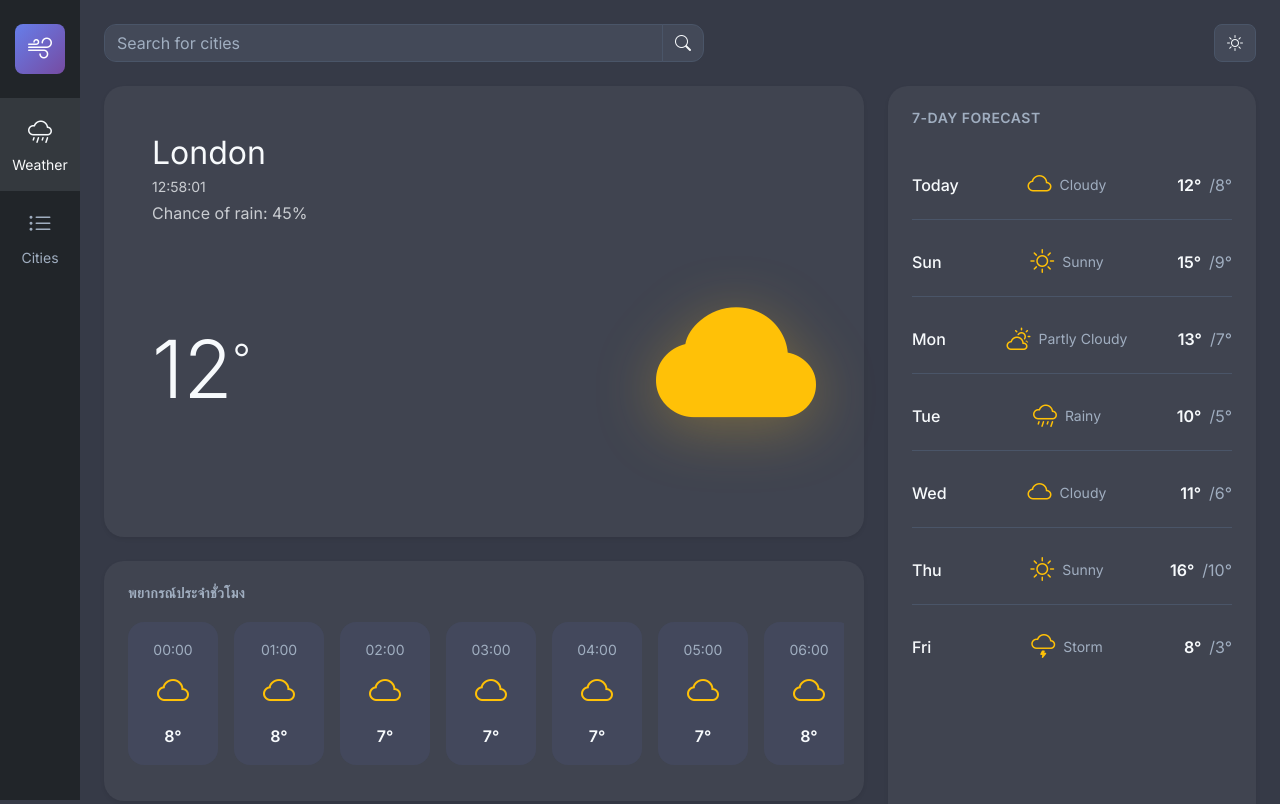
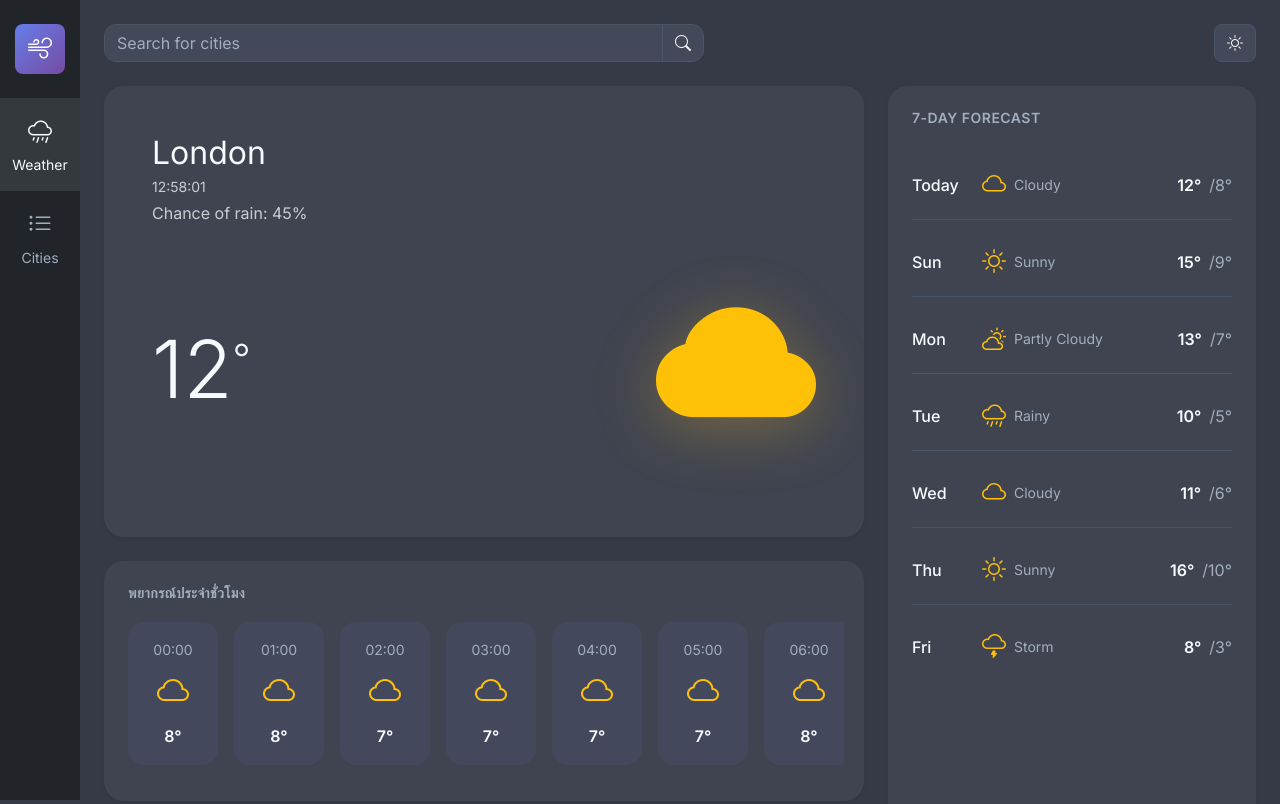
Before and after one commit to fair1998/weather-web, a plain HTML site: page index.html in a window 1280 px wide. Shown: the top 804 px of the page. Drawn offline with nearby package versions, Linux system fonts and the light colour scheme.

Commit message:
Update index.html

```diff
--- a/index.html
+++ b/index.html
@@ -399,7 +399,7 @@
                         >Today</span
                       >
                       <div
-                        class="d-flex align-items-center gap-2 flex-fill justify-content-center"
+                        class="d-flex align-items-center gap-2 flex-fill"
                       >
                         <i class="bi bi-cloud fs-4 text-warning"></i>
                         <span class="text-secondary small text-capitalize"
@@ -419,7 +419,7 @@
                     >
                       <span class="fw-medium" style="min-width: 70px">Sun</span>
                       <div
-                        class="d-flex align-items-center gap-2 flex-fill justify-content-center"
+                        class="d-flex align-items-center gap-2 flex-fill"
                       >
                         <i class="bi bi-sun fs-4 text-warning"></i>
                         <span class="text-secondary small text-capitalize"
@@ -439,7 +439,7 @@
                     >
                       <span class="fw-medium" style="min-width: 70px">Mon</span>
                       <div
-                        class="d-flex align-items-center gap-2 flex-fill justify-content-center"
+                        class="d-flex align-items-center gap-2 flex-fill"
                       >
                         <i class="bi bi-cloud-sun fs-4 text-warning"></i>
                         <span class="text-secondary small text-capitalize"
@@ -459,7 +459,7 @@
                     >
                       <span class="fw-medium" style="min-width: 70px">Tue</span>
                       <div
-                        class="d-flex align-items-center gap-2 flex-fill justify-content-center"
+                        class="d-flex align-items-center gap-2 flex-fill"
                       >
                         <i class="bi bi-cloud-rain fs-4 text-warning"></i>
                         <span class="text-secondary small text-capitalize"
@@ -479,7 +479,7 @@
                     >
                       <span class="fw-medium" style="min-width: 70px">Wed</span>
                       <div
-                        class="d-flex align-items-center gap-2 flex-fill justify-content-center"
+                        class="d-flex align-items-center gap-2 flex-fill"
                       >
                         <i class="bi bi-cloud fs-4 text-warning"></i>
                         <span class="text-secondary small text-capitalize"
@@ -499,7 +499,7 @@
                     >
                       <span class="fw-medium" style="min-width: 70px">Thu</span>
                       <div
-                        class="d-flex align-items-center gap-2 flex-fill justify-content-center"
+                        class="d-flex align-items-center gap-2 flex-fill"
                       >
                         <i class="bi bi-sun fs-4 text-warning"></i>
                         <span class="text-secondary small text-capitalize"
@@ -519,7 +519,7 @@
                     >
                       <span class="fw-medium" style="min-width: 70px">Fri</span>
                       <div
-                        class="d-flex align-items-center gap-2 flex-fill justify-content-center"
+                        class="d-flex align-items-center gap-2 flex-fill"
                       >
                         <i class="bi bi-cloud-lightning fs-4 text-warning"></i>
                         <span class="text-secondary small text-capitalize"
```
